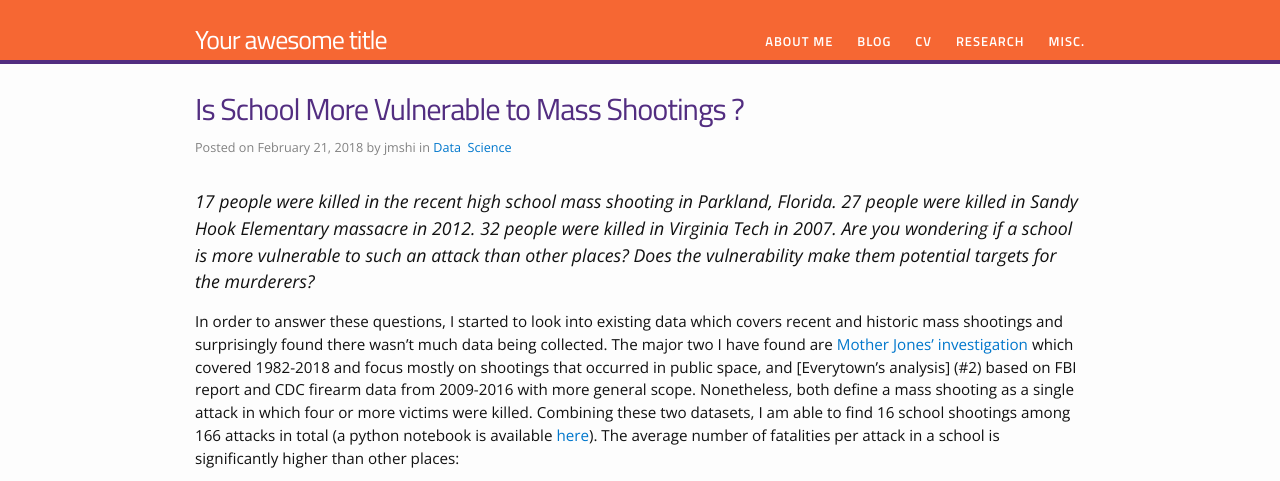
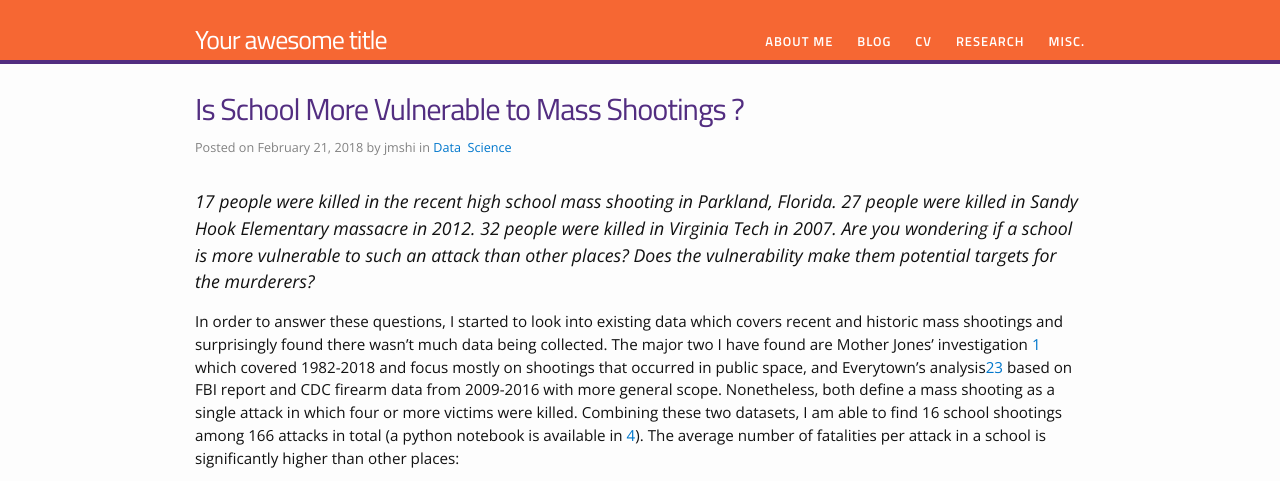
Before and after one commit to jmshi/jmshi.github.io, a Jekyll site: the page built from _posts/2018-02-21-school-mass-shootings.md, in a window 1280 px wide and 900 px high, cut to the strip 0-481 px from the top of the window. Built offline with Jekyll 4.4.1, drawn with Linux system fonts in a browser that asks for light colours; some of the changed lines change nothing that is shown; some of the changed text lies outside the part shown.

Commit message:
fix reference

```diff
--- a/_posts/2018-02-21-school-mass-shootings.md
+++ b/_posts/2018-02-21-school-mass-shootings.md
@@ -11,7 +11,7 @@ categories: Data Science
 
 ### 17 people were killed in the recent high school mass shooting in Parkland, Florida. 27 people were killed in Sandy Hook Elementary massacre in 2012. 32 people were killed in Virginia Tech in 2007. Are you wondering if a school is more vulnerable to such an attack than other places? Does the vulnerability make them potential targets for the murderers?
 
-In order to answer these questions, I started to look into existing data which covers recent and historic mass shootings and surprisingly found there wasn't much data being collected. The major two I have found are [Mother Jones' investigation] [1] which covered 1982-2018 and focus mostly on shootings that occurred in public space, and [Everytown's analysis] (#2) based on FBI report and CDC firearm data from 2009-2016 with more general scope. Nonetheless, both define a mass shooting as a single attack in which four or more victims were killed. Combining these two datasets, I am able to find 16 school shootings among 166 attacks in total (a python notebook is available [here] [4]). The average number of fatalities per attack in a school is significantly higher than other places:
+In order to answer these questions, I started to look into existing data which covers recent and historic mass shootings and surprisingly found there wasn't much data being collected. The major two I have found are Mother Jones' investigation [1](#1) which covered 1982-2018 and focus mostly on shootings that occurred in public space, and Everytown's analysis[2](#2)[3](#3) based on FBI report and CDC firearm data from 2009-2016 with more general scope. Nonetheless, both define a mass shooting as a single attack in which four or more victims were killed. Combining these two datasets, I am able to find 16 school shootings among 166 attacks in total (a python notebook is available in [4](#4)). The average number of fatalities per attack in a school is significantly higher than other places:
 
 <iframe width="700" height="500" frameborder="0" scrolling="no" src="//plot.ly/~jmshi/8.embed"></iframe>
 
@@ -37,21 +37,17 @@ It is also worth mentioning that the averaged fatalities in 'Religious', some re
 * Santa Monica 6/7/2013 is missing from MotherJones
 * The rest are all covered in Mother Jones' report.
 
-[1]: https://www.motherjones.com/politics/2012/12/mass-shootings-mother-jones-full-data/)
+<a id="1"></a> [1]: https://www.motherjones.com/politics/2012/12/mass-shootings-mother-jones-full-data/)
 "US Mass Shootings, 1982-2018: Data From Mother Jones’ Investigation - The full data set from our in-depth investigation into mass shootings."
 
 
-<a>name="2"</a>[2]: https://everytownresearch.org/reports/mass-shootings-analysis/
+<a id="2"></a> [2]: https://everytownresearch.org/reports/mass-shootings-analysis/
 "Everytown's Mass Shooting Analysis"
 
 
-[3]: https://github.com/nprapps
+<a id="3"></a> [3]: https://github.com/nprapps
 "Data analysis for Everytown's mass shooting database"
 
 
-[4]: http://nbviewer.jupyter.org/gist/jmshi/76b3443353e42b19f59178187adf09ca
+<a id="4"></a> [4]: http://nbviewer.jupyter.org/gist/jmshi/76b3443353e42b19f59178187adf09ca
 "mother_jones.ipynb"
-
-
-[5]: https://everytownresearch.org/gun-violence-by-the-numbers/
-"Everytown's Gun Violence by the Numbers"
```
